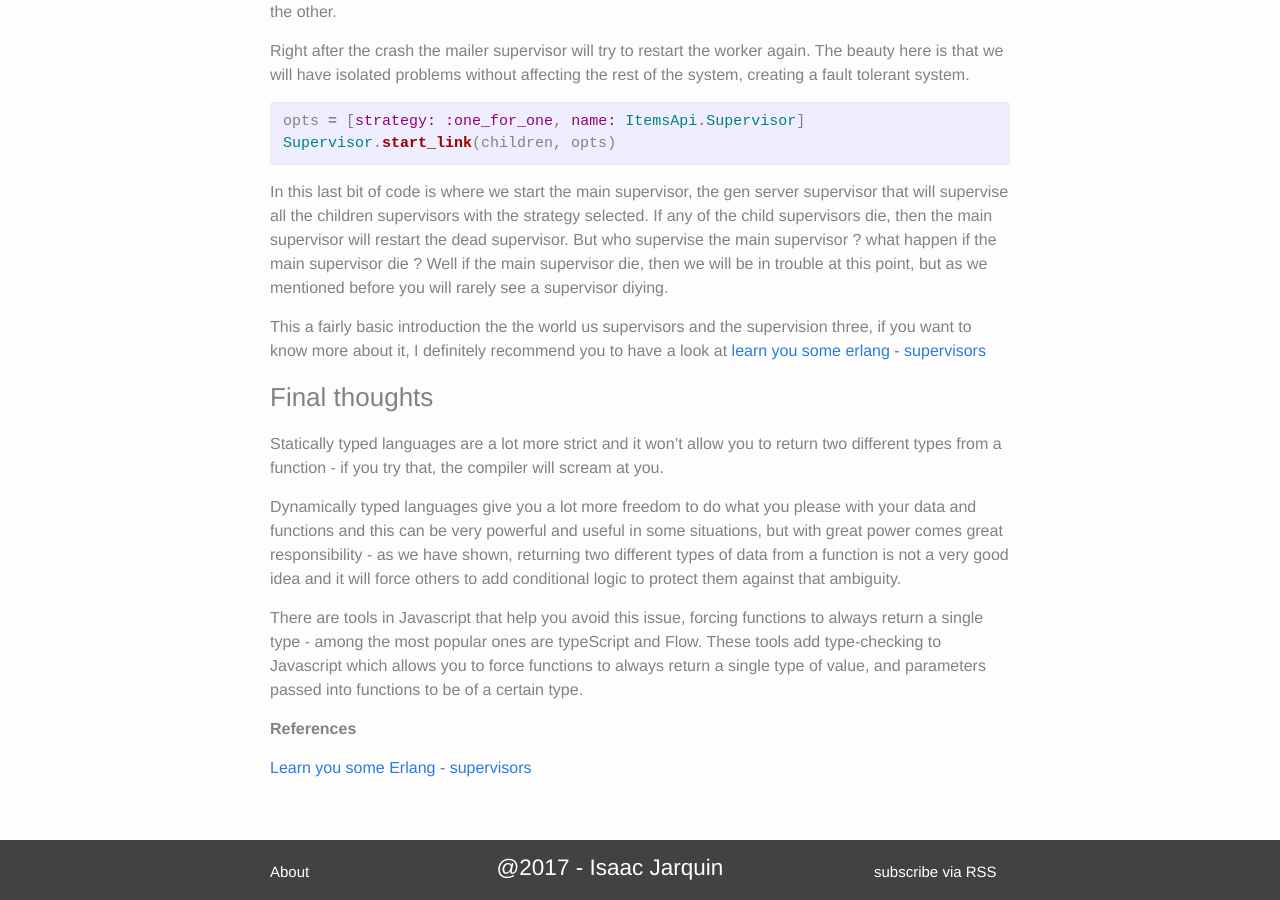
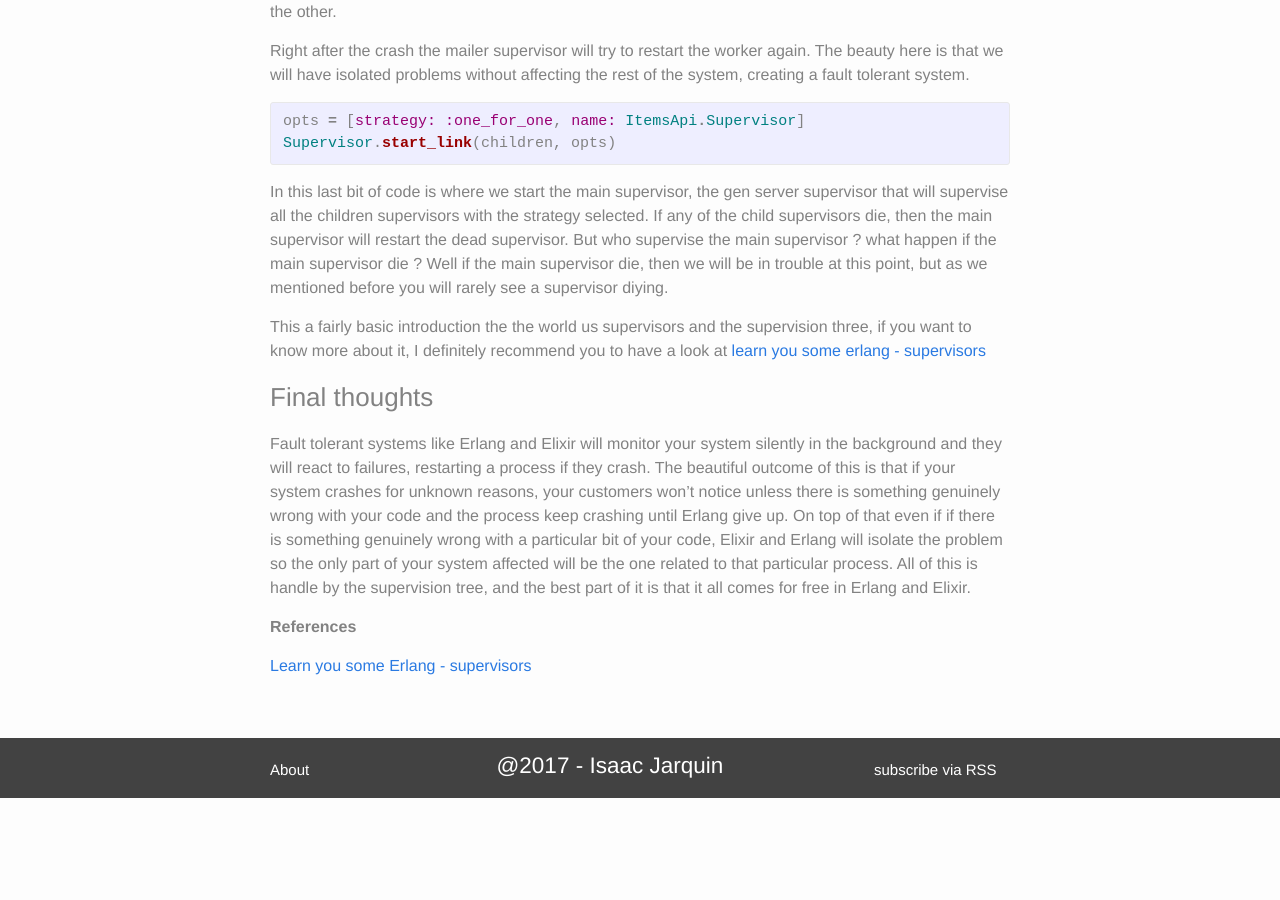
Before and after one commit to isaacjarquin/isaacjarquin.github.io, a Jekyll site: the page built from _posts/2017-08-03-supervision-tree.markdown, in a window 1280 px wide and 900 px high, scrolled down 4192 px. Built offline with Jekyll 4.4.1, drawn with Linux system fonts in a browser that asks for light colours; comment, search, counter and statistics services are not loaded; after the commit the page ends 4990 px from its top, so only the background shows below that.

Commit message:
add the finals thought

```diff
--- a/_posts/2017-08-03-supervision-tree.markdown
+++ b/_posts/2017-08-03-supervision-tree.markdown
@@ -95,11 +95,7 @@ This a fairly basic introduction the the world us supervisors and the supervisio
 
 ### Final thoughts
 
-Statically typed languages are a lot more strict and it won’t allow you to return two different types from a function - if you try that, the compiler will scream at you.
-
-Dynamically typed languages give you a lot more freedom to do what you please with your data and functions and this can be very powerful and useful in some situations, but with great power comes great responsibility - as we have shown, returning two different types of data from a function is not a very good idea and it will force others to add conditional logic to protect them against that ambiguity.
-
-There are tools in Javascript that help you avoid this issue, forcing functions to always return a single type - among the most popular ones are typeScript and Flow. These tools add type-checking to Javascript which allows you to force functions to always return a single type of value, and parameters passed into functions to be of a certain type.
+Fault tolerant systems like Erlang and Elixir will monitor your system silently in the background and they will react to failures, restarting a process if they crash. The beautiful outcome of this is that if your system crashes for unknown reasons, your customers won't notice unless there is something genuinely wrong with your code and the process keep crashing until Erlang give up. On top of that even if if there is something genuinely wrong with a particular bit of your code, Elixir and Erlang will isolate the problem so the only part of your system affected will be the one related to that particular process. All of this is handle by the supervision tree, and the best part of it is that it all comes for free in Erlang and Elixir.
 
 <b>References</b>
 
```
